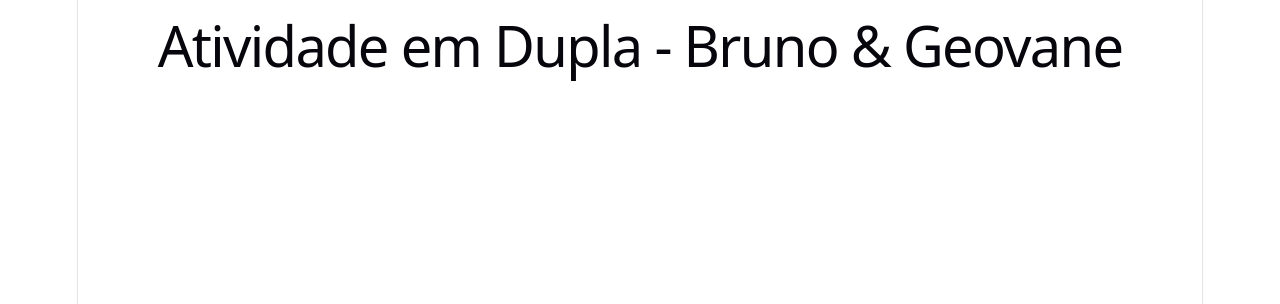
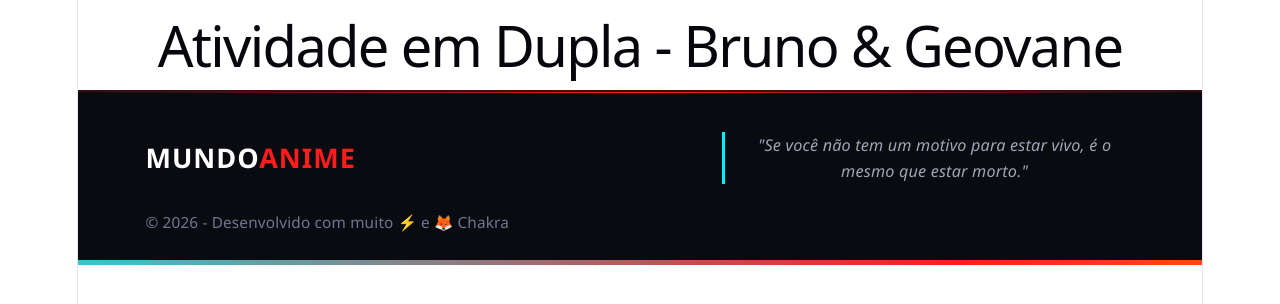
Before and after one commit to BrunnoRosa/ATIVIDADE-DUPLA-BG, a React (Vite) app in the folder projeto-dupla-bg/: page / in a window 1280 px wide. Shown: the top 304 px of the page. Built offline with nearby package versions, Linux system fonts and the light colour scheme.

Commit message:
Footer finalizado

```diff
--- a/projeto-dupla-bg/src/App.jsx
+++ b/projeto-dupla-bg/src/App.jsx
@@ -1,15 +1,16 @@
 import { useState } from 'react'
-import reactLogo from './assets/react.svg'
-import viteLogo from './assets/vite.svg'
-import heroImg from './assets/hero.png'
 import './App.css'
+import Footer from './components/Footer'
 
 function App() {
   const [count, setCount] = useState(0)
 
   return (
     <>
-    <h1>Atividade em Dupla - Bruno & Geovane</h1>    </>
+    <h1>Atividade em Dupla - Bruno & Geovane</h1>
+    <Footer/>
+
+    </>
   )
 }
 
--- a/projeto-dupla-bg/src/components/Footer/index.jsx
+++ b/projeto-dupla-bg/src/components/Footer/index.jsx
@@ -1 +1,31 @@
-import './style.css'
+import React from 'react';
+import './style.css';
+
+export default function Footer() {
+  return (
+    <footer className="otaku-footer">
+      {/* Detalhe estético superior que lembra o clã Uchiha/selos de Naruto */}
+      <div className="footer-top-border"></div>
+
+      <div className="footer-content">
+        {/* Marca com efeito de energia (Super Saiyajin / Akatsuki) */}
+        <div className="footer-brand">
+          Mundo<span>Anime</span>
+        </div>
+
+        {/* Links ou Frase de Efeito Otaku */}
+        <div className="footer-quote">
+          "Se você não tem um motivo para estar vivo, é o mesmo que estar morto."
+        </div>
+
+        {/* Texto de Copyright */}
+        <div className="footer-copy">
+          &copy; {new Date().getFullYear()} - Desenvolvido com muito ⚡ e 🦊 Chakra
+        </div>
+      </div>
+
+      {/* Barra Dinâmica Inferior (Simula o Ki/Chakra correndo em alta velocidade) */}
+      <div className="footer-speed-bar"></div>
+    </footer>
+  );
+}
--- a/projeto-dupla-bg/src/components/Footer/style.css
+++ b/projeto-dupla-bg/src/components/Footer/style.css
@@ -0,0 +1,134 @@
+/* ==========================================================================
+   FOOTER: UNIVERSO OTAKU (Naruto, Dragon Ball, Cyberpunk)
+   ========================================================================== */
+
+/* Variáveis para facilitar a manutenção das cores dos animes */
+:root {
+  --color-bg-dark: #0a0b10;       /* Fundo sombrio estilo Ghost in the Shell */
+  --color-akatsuki: #ff1c1c;     /* Vermelho Nuvem da Akatsuki */
+  --color-saiyan: #ffde00;       /* Amarelo Super Saiyajin */
+  --color-chakra: #00f3ff;       /* Azul Chakra/Rasengan */
+  --color-text-muted: #717791;   /* Texto secundário */
+}
+
+.otaku-footer {
+  background-color: var(--color-bg-dark);
+  padding: 40px 6% 30px 6%;
+  position: relative;
+  overflow: hidden;
+  border-top: 2px solid rgba(255, 28, 28, 0.2); /* Linha sutil vermelha */
+  font-family: 'Segoe UI', Roboto, sans-serif;
+}
+
+/* Detalhe decorativo: Uma linha ninja no topo do footer */
+.footer-top-border {
+  position: absolute;
+  top: 0;
+  left: 0;
+  width: 100%;
+  height: 1px;
+  background: linear-gradient(90deg, transparent, var(--color-akatsuki), transparent);
+}
+
+.footer-content {
+  display: flex;
+  justify-content: space-between;
+  align-items: center;
+  flex-wrap: wrap;
+  gap: 25px;
+  position: relative;
+  z-index: 2;
+}
+
+/* Marca: Efeito de transformação (Normal -> Super Saiyajin/Zone) */
+.footer-brand {
+  color: #ffffff;
+  font-size: 1.5rem;
+  font-weight: 900;
+  letter-spacing: 1px;
+  text-transform: uppercase;
+  cursor: pointer;
+  transition: all 0.3s cubic-bezier(0.25, 0.8, 0.25, 1);
+}
+
+.footer-brand span {
+  color: var(--color-akatsuki);
+  position: relative;
+  transition: all 0.3s ease;
+}
+
+/* Hover na Marca: Ativa a "Aura de Ki" */
+.footer-brand:hover {
+  transform: translateY(-3px) scale(1.05);
+  text-shadow: 0 0 10px rgba(0, 243, 255, 0.6);
+}
+
+.footer-brand:hover span {
+  color: var(--color-saiyan);
+  text-shadow: 0 0 15px var(--color-saiyan), 0 0 30px var(--color-akatsuki);
+}
+
+/* Frase de efeito no centro */
+.footer-quote {
+  color: #a0a5b5;
+  font-style: italic;
+  font-size: 0.9rem;
+  max-width: 400px;
+  text-align: center;
+  border-left: 3px solid var(--color-chakra);
+  padding-left: 10px;
+}
+
+/* Texto de Copyright */
+.footer-copy {
+  color: var(--color-text-muted);
+  font-size: 0.85rem;
+  font-weight: 500;
+  transition: color 0.3s ease;
+}
+
+/* O footer inteiro reage quando o mouse entra nele, aumentando o brilho dos textos */
+.otaku-footer:hover .footer-copy {
+  color: #b9bed3;
+}
+
+/* Barra de Velocidade/Energia: Efeito "Carga de Ki / Fluxo de Chakra" */
+.footer-speed-bar {
+  position: absolute;
+  bottom: 0;
+  left: 0;
+  width: 100%;
+  height: 5px;
+  background: linear-gradient(90deg,
+    var(--color-akatsuki),
+    var(--color-saiyan),
+    var(--color-chakra),
+    var(--color-akatsuki)
+  );
+  background-size: 300% 100%;
+  animation: chakra-flow 4s infinite linear;
+}
+
+/* Animação do fluxo de energia correndo pelo rodapé */
+@keyframes chakra-flow {
+  0% { background-position: 0% 50%; }
+  100% { background-position: 300% 50%; }
+}
+
+/* ==========================================================================
+   RESPONSIVIDADE (Design flexível para dispositivos móveis)
+   ========================================================================== */
+@media (max-width: 768px) {
+  .footer-content {
+    flex-direction: column;
+    text-align: center;
+    gap: 20px;
+  }
+
+  .footer-quote {
+    border-left: none;
+    border-top: 2px solid var(--color-chakra);
+    padding-left: 0;
+    padding-top: 10px;
+  }
+}
```
